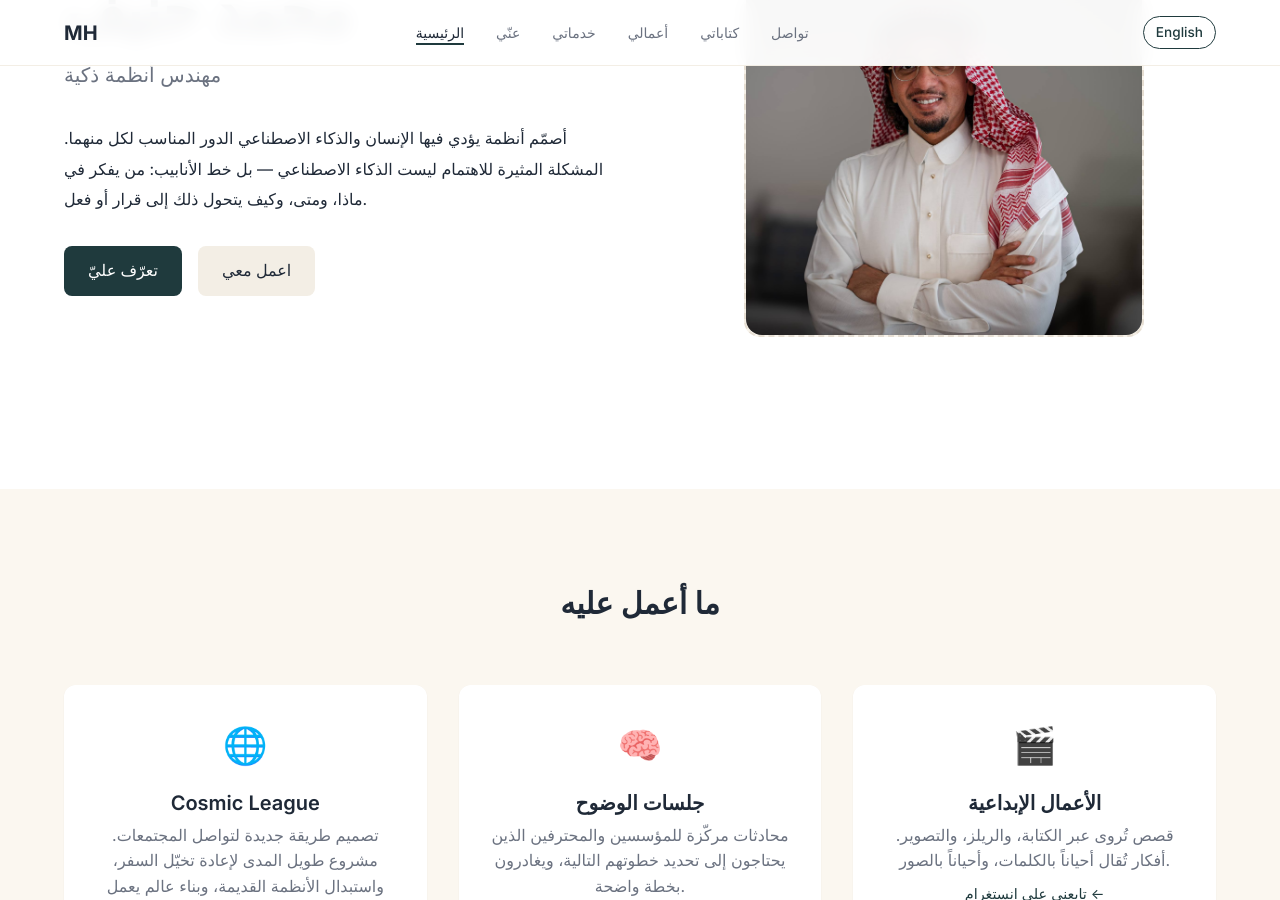
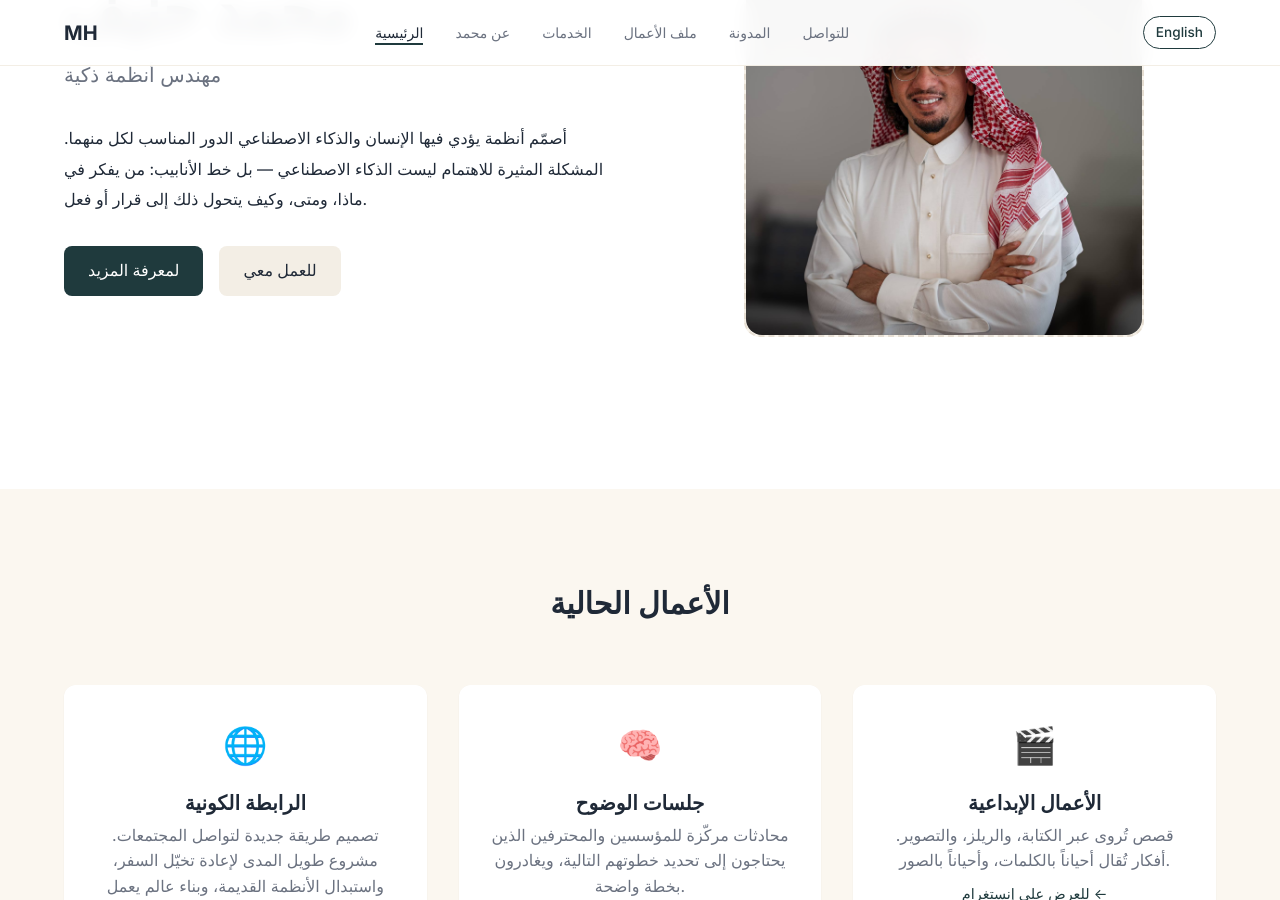
Before and after one commit to mhaneef639/mhaneef, a Jekyll site: the page built from ar/index.html, in a window 1280 px wide and 900 px high, scrolled down 276 px. Built offline with Jekyll 4.4.1, drawn with Linux system fonts in a browser that asks for light colours; some of the changed text lies outside the part shown.

Commit message:
feat(arabic): integrate TASK-01 corrections — approved by Mohammed
- ar.yml: all UI strings updated to Mohammed's voice
  (reader-action ل prefix, neutral not personal, مصمم not مهندس)
- ar/index.html: Cosmic League → الرابطة الكونية, buttons corrected,
  section titles corrected (الأعمال الحالية, أشخاص عملت معهم)
- AGENTS.md: trimmed to <20000 chars (cron context limit)

```diff
--- a/ar/index.html
+++ b/ar/index.html
@@ -22,8 +23,8 @@ og_image: "https://mhaneef639.github.io/mhaneef/assets/images/profile.jpg"
       أصمّم أنظمة يؤدي فيها الإنسان والذكاء الاصطناعي الدور المناسب لكل منهما. المشكلة المثيرة للاهتمام ليست الذكاء الاصطناعي — بل خط الأنابيب: من يفكر في ماذا، ومتى، وكيف يتحول ذلك إلى قرار أو فعل.
     </p>
     <div class="hero-cta" style="margin-top: 2rem;">
-      <a href="{{ '/ar/about.html' | relative_url }}" class="btn btn-primary">تعرّف عليّ</a>
-      <a href="{{ '/ar/services.html' | relative_url }}" class="btn btn-secondary">اعمل معي</a>
+      <a href="{{ '/ar/about.html' | relative_url }}" class="btn btn-primary">لمعرفة المزيد</a>
+      <a href="{{ '/ar/services.html' | relative_url }}" class="btn btn-secondary">للعمل معي</a>
     </div>
   </div>
   <div class="hero-image">
@@ -35,11 +36,11 @@ og_image: "https://mhaneef639.github.io/mhaneef/assets/images/profile.jpg"
 
 <section class="intro">
   <div class="container">
-    <h2>ما أعمل عليه</h2>
+    <h2>الأعمال الحالية</h2>
     <div class="intro-grid">
       <div class="intro-card">
         <div class="intro-icon">🌐</div>
-        <h3>Cosmic League</h3>
+        <h3>الرابطة الكونية</h3>
         <!-- AWAITING TASK-02 -->
         <p>تصميم طريقة جديدة لتواصل المجتمعات. مشروع طويل المدى لإعادة تخيّل السفر، واستبدال الأنظمة القديمة، وبناء عالم يعمل فيه الذكاء الإنساني والاصطناعي كوحدة واحدة.</p>
       </div>
@@ -48,14 +49,14 @@ og_image: "https://mhaneef639.github.io/mhaneef/assets/images/profile.jpg"
         <h3>جلسات الوضوح</h3>
         <!-- AWAITING TASK-02 -->
         <p>محادثات مركّزة للمؤسسين والمحترفين الذين يحتاجون إلى تحديد خطوتهم التالية، ويغادرون بخطة واضحة.</p>
-        <a href="{{ '/ar/services.html' | relative_url }}" style="font-size: 0.9rem; margin-top: 0.5rem; display: inline-block;">اعرف أكثر ←</a>
+        <a href="{{ '/ar/services.html' | relative_url }}" style="font-size: 0.9rem; margin-top: 0.5rem; display: inline-block;">لمعرفة المزيد ←</a>
       </div>
       <div class="intro-card">
         <div class="intro-icon">🎬</div>
         <h3>الأعمال الإبداعية</h3>
         <!-- AWAITING TASK-02 -->
         <p>قصص تُروى عبر الكتابة، والريلز، والتصوير. أفكار تُقال أحياناً بالكلمات، وأحياناً بالصور.</p>
-        <a href="https://www.instagram.com/mhaneef639/" style="font-size: 0.9rem; margin-top: 0.5rem; display: inline-block;" target="_blank" rel="noopener noreferrer">تابعني على انستغرام ←</a>
+        <a href="https://www.instagram.com/mhaneef639/" style="font-size: 0.9rem; margin-top: 0.5rem; display: inline-block;" target="_blank" rel="noopener noreferrer">للعرض على إنستغرام ←</a>
       </div>
     </div>
   </div>
@@ -76,7 +77,7 @@ og_image: "https://mhaneef639.github.io/mhaneef/assets/images/profile.jpg"
 
 <section class="testimonials-strip">
   <div class="container">
-    <h2 style="text-align:center;">من عملت معهم</h2>
+    <h2 style="text-align:center;">أشخاص عملت معهم</h2>
     <div class="testimonials-grid" style="margin-top: 24px;">
       <div class="testimonial-mini">
         <div class="service-icon service-icon-photo"><img src="{{ '/assets/images/testimonials/bakeel.jpg' | relative_url }}" alt="بكيل نايف يماني"></div>
@@ -102,7 +103,7 @@ og_image: "https://mhaneef639.github.io/mhaneef/assets/images/profile.jpg"
       </div>
     </div>
     <div style="margin-top: 22px; text-align: center;">
-      <a class="btn btn-outline" href="{{ '/ar/portfolio.html' | relative_url }}">شاهد الأعمال ←</a>
+      <a class="btn btn-outline" href="{{ '/ar/portfolio.html' | relative_url }}">لمشاهدة العمل ←</a>
     </div>
   </div>
 </section>
@@ -112,7 +113,7 @@ og_image: "https://mhaneef639.github.io/mhaneef/assets/images/profile.jpg"
     <h2>لنتحدث</h2>
     <p>سواء كان لديك مشروع، سؤال، أو تريد فقط التواصل.</p>
     <div style="margin-top: 18px;">
-      <a href="{{ '/ar/contact.html' | relative_url }}" class="btn btn-primary">تواصل معي</a>
+      <a href="{{ '/ar/contact.html' | relative_url }}" class="btn btn-primary">للتواصل معي</a>
     </div>
   </div>
 </section>
```
Also changed, not shown: other parts of ar/index.html (+1 -0 lines), _data/i18n/ar.yml (+18 -18 lines), arabic-project/PROJECT.md (+10 -6 lines).
